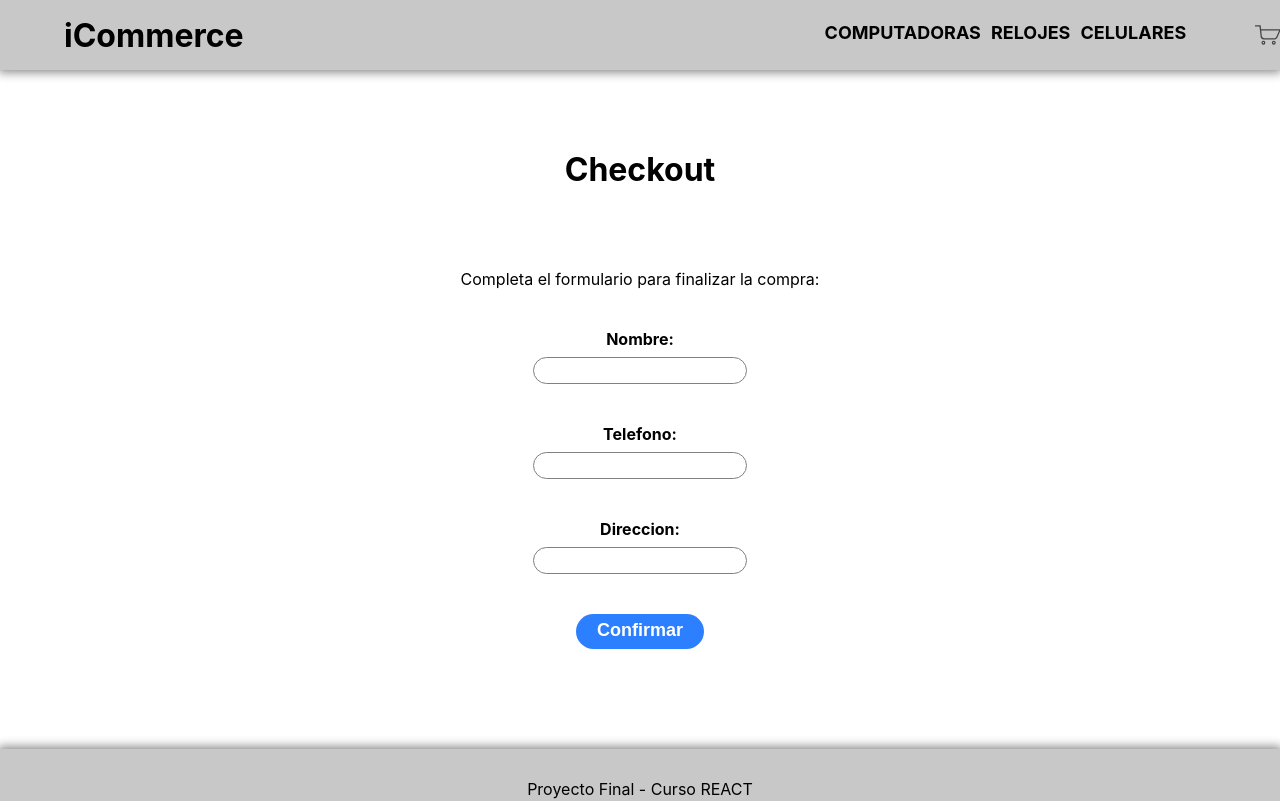
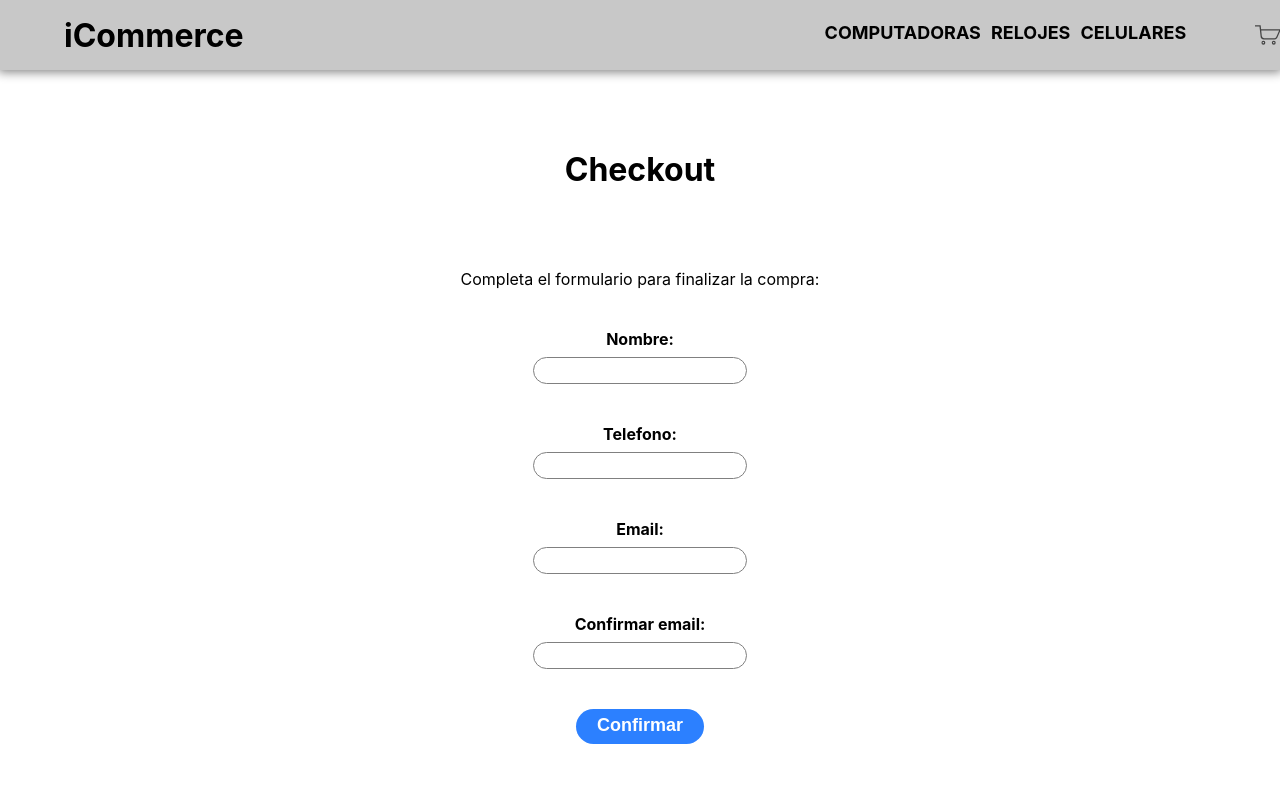
Before and after one commit to Clissic/ReactPF-Perez, a React (Create React App) app: page /checkout in a window 1280 px wide. Shown: the top 801 px of the page. Built offline with nearby package versions, Linux system fonts and the light colour scheme.

Commit message:
Agregado el campo de validacion del email al formulario de checkout

```diff
--- a/src/components/Form/Form.js
+++ b/src/components/Form/Form.js
@@ -4,14 +4,21 @@ import "../Form/Form.css"
 const Form = ({ onConfirm }) => {
     const [name, setName] = useState('')
     const [phone, setPhone] = useState('')
-    const [address, setAddress] = useState('')
+    const [email, setEmail] = useState('')
+    const [confirmEmail, setConfirmEmail] = useState('')
     const [error, setError] = useState('')
     const [showError, setShowError] = useState(false)
 
     const handleSubmit = (e) => {
         e.preventDefault()
-        if (!name || !phone || !address) {
+        if (!name || !phone || !email || !confirmEmail) {
             setError('DEBE COMPLETAR TODO EL FORMULARIO ANTES DE FINALIZAR LA COMPRA')
+            setShowError(true)
+            setTimeout(() => setShowError(false), 5000)
+            return
+        }
+        if (email !== confirmEmail) {
+            setError('LOS EMAILS NO COINCIDEN')
             setShowError(true)
             setTimeout(() => setShowError(false), 5000)
             return
@@ -19,7 +26,7 @@ const Form = ({ onConfirm }) => {
         const userData = {
             name: name,
             phone: phone,
-            address: address
+            email: email,
         }
         onConfirm(userData)
     }
@@ -37,8 +44,12 @@ const Form = ({ onConfirm }) => {
                 <input className='checkoutFormInput' type="text" value={phone} onChange={(e) => setPhone(e.target.value)} />
             </label>
             <label>
-                <p className='labelForm'>Direccion:</p>
-                <input className='checkoutFormInput' type="text" value={address} onChange={(e) => setAddress(e.target.value)} />
+                <p className='labelForm'>Email:</p>
+                <input className='checkoutFormInput' type="text" value={email} onChange={(e) => setEmail(e.target.value)} />
+            </label>
+            <label>
+                <p className='labelForm'>Confirmar email:</p>
+                <input className='checkoutFormInput' type="text" value={confirmEmail} onChange={(e) => setConfirmEmail(e.target.value)} />
             </label>
             <button className='checkoutSubmitFormButton' type="submit">Confirmar</button>
         </form>
```
